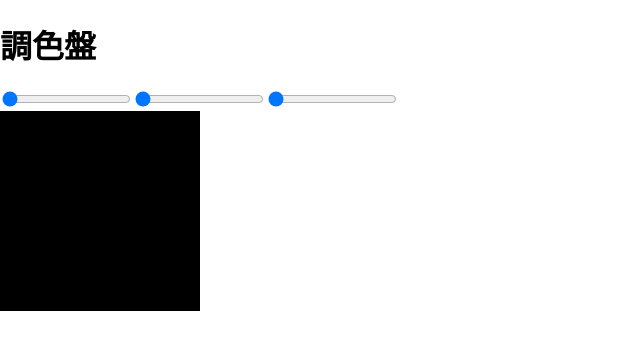
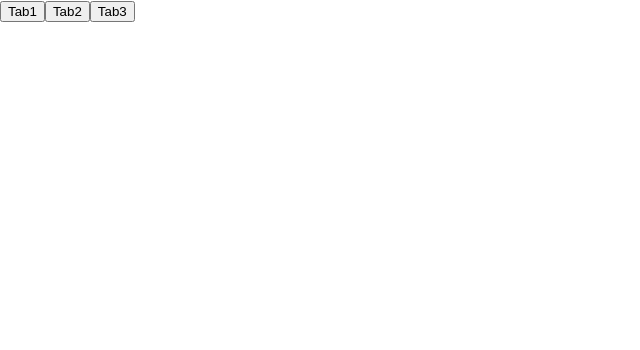
Before and after one commit to sasie59/react-homework, a React (Create React App) app: page / in a window 1280 px wide. Shown: the top 350 px of the page, without its empty margins (0-640 px from the left). Built offline with nearby package versions, Linux system fonts and the light colour scheme.

Commit message:
HW12  如何一開始就指定btton1的內容?  或者一開始就放{content1}  觸發時再去改變state變數?  (先睡了 明天再回就好)

```diff
--- a/src/App.js
+++ b/src/App.js
@@ -1,6 +1,6 @@
 import React from 'react';
 import './App.css';
-import Homework from './ColorPad';
+import Homework from './Tab';
 
 function App() {
   return (
--- /dev/null
+++ b/src/Tab.js
@@ -0,0 +1,43 @@
+import React, { Component } from 'react';
+
+export default class Tab extends Component {
+  constructor() {
+    super()
+    this.state = {
+      value :'',
+      content1 : "我是內容1",
+      content2 : "我是內容2",
+      content3 : "我是內容3",
+    }
+  }
+  handleClick = ({target}) => {
+    this.setState ({
+      value : target.value,
+    });
+  }
+
+  render() {
+    const {value,content1,content2,content3} = this.state;
+    // if(value === '') {
+    //   let value = content1
+    // }
+    // 如何指定按鈕1一開始就被選定?
+    return (
+      <div>
+        <button
+          name={1}
+          value={content1}
+          onClick={this.handleClick}>Tab1</button>
+        <button
+          name={2}
+          value={content2}
+          onClick={this.handleClick}>Tab2</button>
+        <button
+          name={3}
+          value={content3}
+          onClick={this.handleClick}>Tab3</button><br />
+        {value}
+      </div>
+    )
+  }
+}
```
